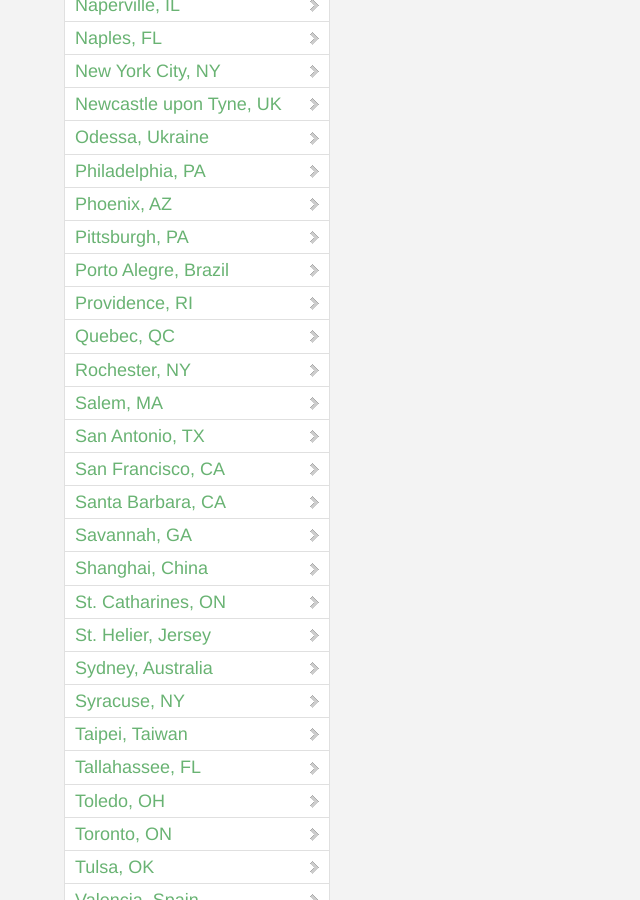
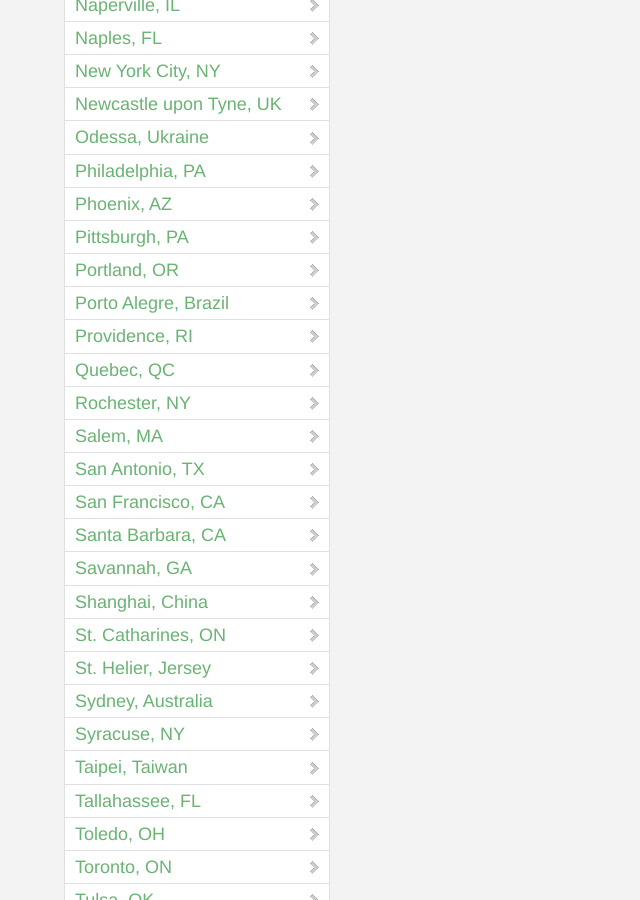
Before and after one commit to OpenHack/openhack.github.com, a Jekyll site: the page built from index.markdown, in a window 1280 px wide and 900 px high, scrolled down 2051 px. Shown: the whole window, without its empty margins (0-640 px from the left). Built offline with Jekyll 4.4.1, drawn with Linux system fonts in a browser that asks for light colours; nearby versions of some CDN libraries; comment, search, counter and statistics services are not loaded.

Commit message:
add portland, oregon to config

```diff
--- a/_config.yml
+++ b/_config.yml
@@ -251,6 +251,10 @@ cities:
     name: Pittsburgh, PA
     latitude: 40.44062479999999
     longitude: -79.9958864
+- portland:
+    name: Portland, OR
+    latitude: 45.5230622
+    longitude: -122.6764816
 - porto_alegre:
     name: Porto Alegre, Brazil
     latitude: -30.0277041
```
